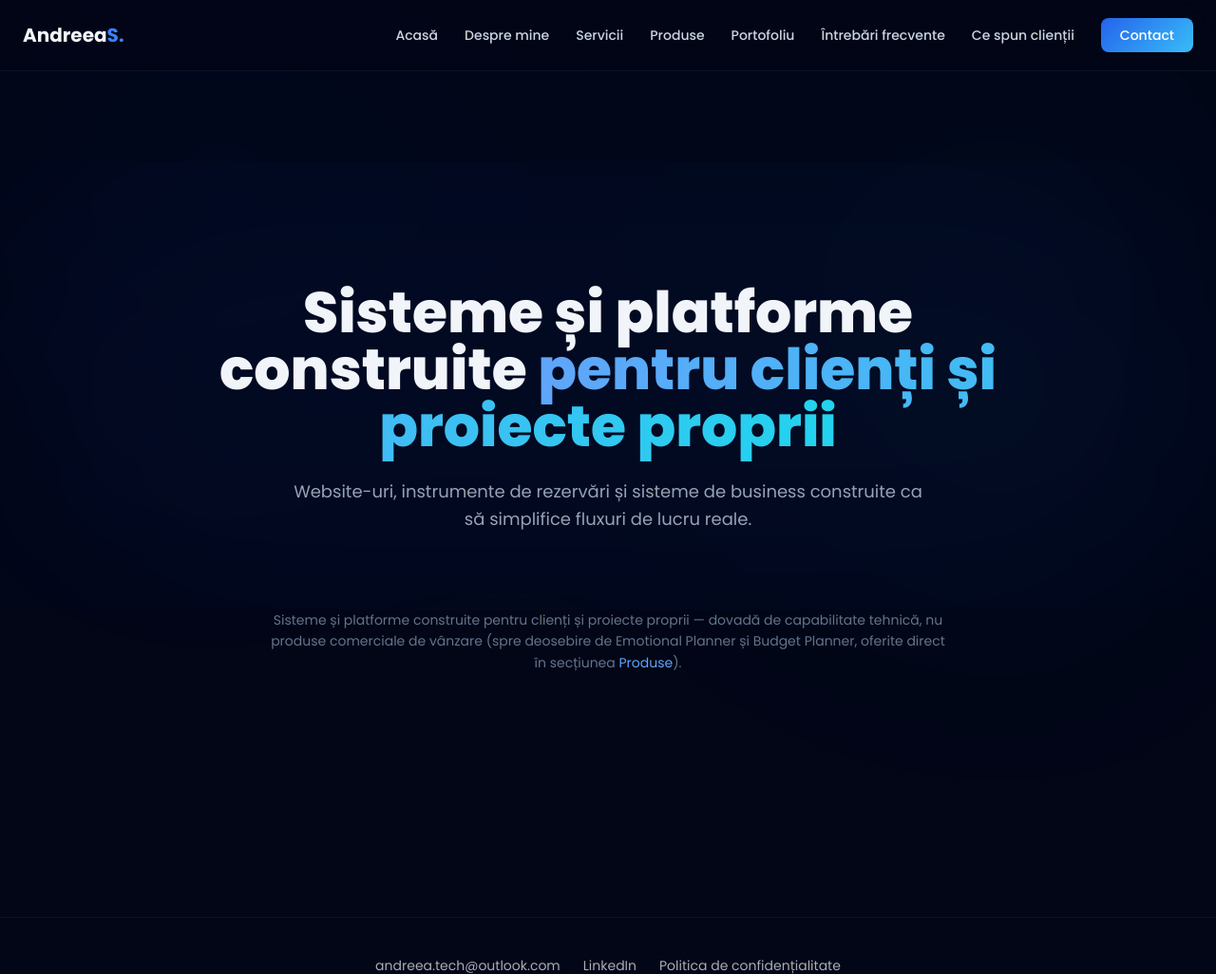
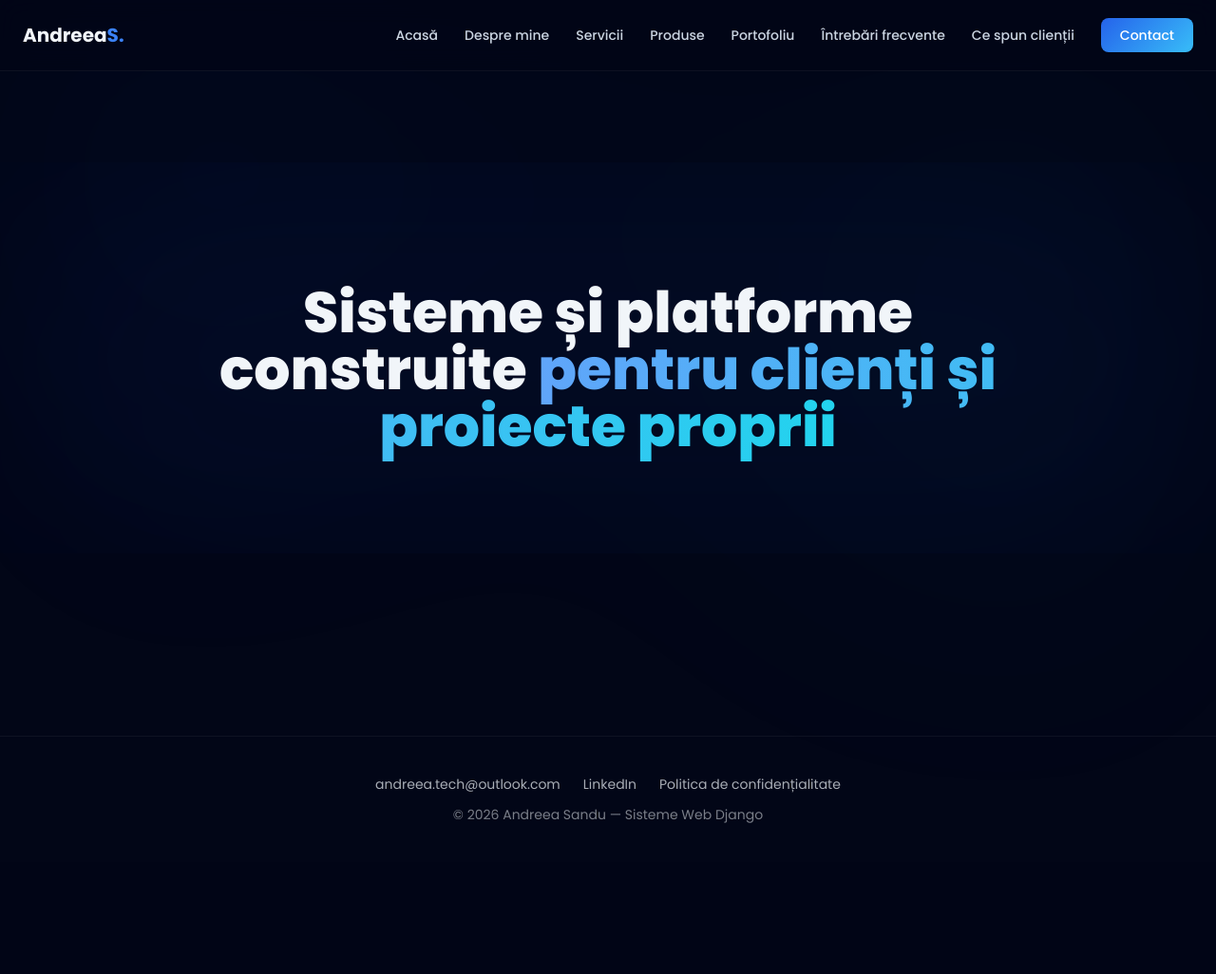
Before and after one commit to SanduAndreea22/andreeatech, a Django app: page /projects/ in a window 1280 px wide. Shown: the top 1026 px of the page at 95% size. After the commit the page ends 867 px from the top, so only its background shows below. Run offline with Django 5.2, Linux system fonts and the light colour scheme; data that the repository does not hold is empty; some libraries are stand-ins or nearby versions.

Commit message:
Trim redundant copy on Home and Portfolio
- Home: drop illogical trailing clause from the SM Writer personal note
- Portfolio: remove duplicate subtitle and disclaimer paragraph, leaving just the H1

```diff
--- a/templates/website/home.html
+++ b/templates/website/home.html
@@ -45,7 +45,7 @@
     <div class="max-w-3xl mx-auto px-6 text-center">
         <p class="text-blue-400 text-sm font-semibold uppercase tracking-[0.22em] mb-5">Notă personală</p>
         <p class="text-lg text-slate-400 leading-relaxed">
-            Nu sunt doar developer pentru clienți — construiesc și produse proprii, pornind de la probleme reale pe care le-am trăit eu însămi. Emotional Planner rezolvă o problemă personală. SM Writer, agentul meu de social media, scrie postări cât eu fac altceva — și-mi dovedește mie primul că funcționează, înainte să-l ofer cuiva.
+            Nu sunt doar developer pentru clienți — construiesc și produse proprii, pornind de la probleme reale pe care le-am trăit eu însămi. Emotional Planner rezolvă o problemă personală. SM Writer, agentul meu de social media, scrie postări cât eu fac altceva.
         </p>
     </div>
 </section>
--- a/templates/website/projects_list.html
+++ b/templates/website/projects_list.html
@@ -10,19 +10,8 @@
         <h1 class="text-5xl md:text-6xl font-extrabold mb-6">
             Sisteme și platforme construite <span class="gradient-text">pentru clienți și proiecte proprii</span>
         </h1>
-        <p class="text-slate-400 text-lg max-w-2xl mx-auto leading-relaxed">
-            Website-uri, instrumente de rezervări și sisteme de business construite ca să simplifice fluxuri de lucru reale.
-        </p>
     </div>
     <div class="absolute top-0 left-1/2 -translate-x-1/2 w-full h-full bg-blue-600/5 blur-[120px] rounded-full -z-10"></div>
-</section>
-
-<section class="pb-16">
-    <div class="max-w-3xl mx-auto px-6 text-center">
-        <p class="text-sm text-slate-500 leading-relaxed">
-            Sisteme și platforme construite pentru clienți și proiecte proprii — dovadă de capabilitate tehnică, nu produse comerciale de vânzare (spre deosebire de Emotional Planner și Budget Planner, oferite direct în secțiunea <a href="{% url 'products' %}" class="text-blue-400 hover:text-blue-300 transition">Produse</a>).
-        </p>
-    </div>
 </section>
 
 {% if featured %}
```
